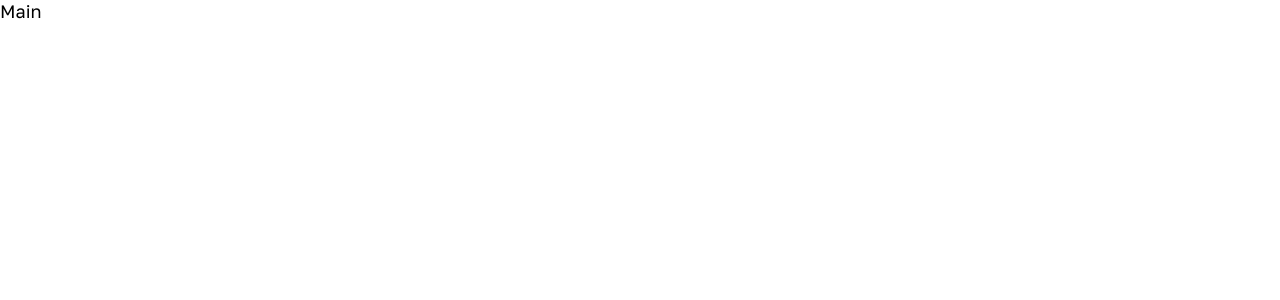
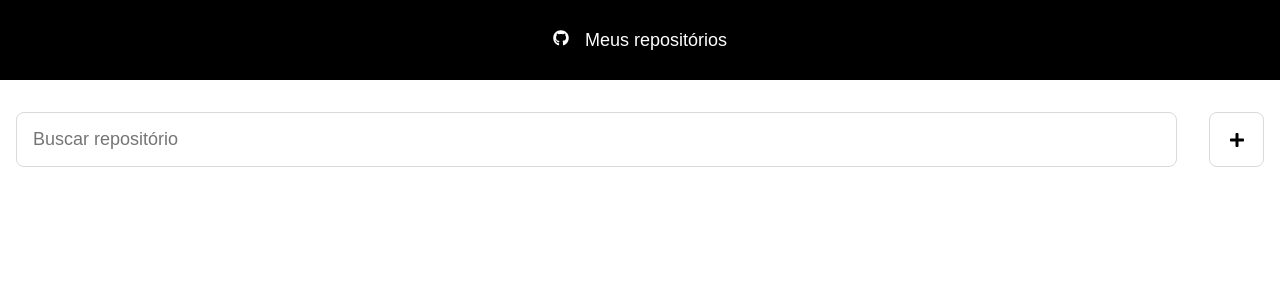
Before and after one commit to ArchimedesRocha/app_Git_Repo, a React (Create React App) app: page / in a window 1280 px wide. Shown: the top 300 px of the page. Built offline with nearby package versions, Linux system fonts and the light colour scheme.

Commit message:
Configure form

```diff
--- a/package.json
+++ b/package.json
@@ -8,6 +8,7 @@
     "@testing-library/user-event": "^13.5.0",
     "react": "^18.3.1",
     "react-dom": "^18.3.1",
+    "react-icons": "^5.3.0",
     "react-router-dom": "^6.26.1",
     "react-scripts": "5.0.1",
     "semver": "^7.6.3",
--- a/src/App.js
+++ b/src/App.js
@@ -5,9 +5,7 @@ function App() {
   return (
     <>
       <GlobalStyle/>
-      <div>
-        <Routing/>
-      </div>
+      <Routing/>
     </>
   );
 }
--- a/src/GlobalStyle.js
+++ b/src/GlobalStyle.js
@@ -2,10 +2,74 @@
 import { createGlobalStyle } from 'styled-components';
 
 const GlobalStyle = createGlobalStyle`
-  /* CSS Reset */
+/* CSS Variables */
+  :root {
+// Text Default Collor
+--color-text-default: #18264A;
 
+/* Color's Pallet Others*/
+--color-white: #ffffff;
+--color-black: #000000;
+--color-danger: #ff0000;
+--color-success: #01D318;
+--color-primary: #2B5DE5;
+--color-gray: #A8AAAE;
+
+/* Color's Pallet Yellow*/
+--color-yellow-100: #FFEAAE;
+--color-yellow: #FBC52C;
+
+/* Color's Pallet Red*/
+--color-red-100: #FFEAEA;
+--color-red-200: #F0ADAD;
+--color-red-300: #FCAEB8;
+--color-red-400: #FA8989;
+--color-red-500: #ED6D7E;
+--color-red-600: #EC664A;
+--color-red-700: #CC4F4F;
+--color-red: #FF0000;
+
+/* Color's Pallet Blue*/
+--color-blue-100: #F6FFFF;
+--color-blue-200: #DEFDFD;
+--color-blue-300: #ADE8F0;
+--color-blue-400: #95F2FF;
+--color-blue-450: #00C2FF;
+--color-blue-500: #00A3FF;
+--color-blue-600: #4F88CC;
+--color-blue-650: #161d47;
+--color-blue-675: #18264A;
+--color-blue-700: #6D71B3;
+--color-blue-800: #4E229C;
+--color-blue: #4F88CC;
+
+/* Color's Pallet Green*/
+--color-green-100: #E8FDDE;
+--color-green-200: #B6F0AD;
+--color-green-300: #95FF9F;
+--color-green-400: #00FF1A;
+--color-green-500: #05FD00;
+--color-green-600: #61CC4F;
+--color-green-650: #8DC044;
+--color-green-700: #1D7749;
+--color-green: #2CAC6B;
+
+/* Color's Pallet Gray*/
+--color-gray-100: #D9D9D9;
+--color-gray-150: #888888;
+--color-gray-175: #676767;
+--color-gray-200: #565656;
+--color-gray-300: #504A4A;
+--color-gray-400: #3E3939;
+--color-gray-500: #3C3838;
+--color-gray-600: #2B2828;
+--color-gray-700: #1E1E1E;
+}
+
+/* CSS Font */
 @import url('https://fonts.googleapis.com/css2?family=Golos+Text:wght@400..900&display=swap');
 
+/* CSS Reset */
 *,
 *::before,
 *::after {
@@ -25,18 +89,21 @@ const GlobalStyle = createGlobalStyle`
   //border: 1px solid red;
 }
 
+/* CSS IMG Preset */
 img {
   max-width: 100%;
   display: block;
   object-fit: cover;
 }
 
+/* CSS Text Preset */
 html {
   font-size: 62.5%;
   overflow-x: hidden;
   scroll-behavior: smooth;
 }
 
+/* CSS ScrollBar Preset */
 body {
 
   &::-webkit-scrollbar {
@@ -49,11 +116,26 @@ body {
   }
 }
 
+/* CSS Button Preset */
 button,
 a {
   background-color: transparent;
   cursor: pointer;
 }
+
+/* CSS Container Preset */
+.container {
+  width: 100%;
+  max-width: 132rem;
+  margin: 0 auto;
+  padding: 0 1.6rem;
+}
+
+.container-full {
+  width: 100%;
+  max-width: 100%;
+  margin: 0 auto;
+}
 `;
 
 export default GlobalStyle;
--- a/src/pages/Main/index.js
+++ b/src/pages/Main/index.js
@@ -1,8 +1,32 @@
 import React from "react";
+import { Link } from "react-router-dom";
+
+import {Header, Form, SubmitButton} from './styles'
+import {FaGithub, FaPlus} from 'react-icons/fa'
 
 export default function Main(){
 return(
+  <>
+    <Header>
+        <nav>
+          <ul>
+            <li>
+              <Link to="/"><FaGithub style={{fill:'white'}} size={16}/> Meus repositórios</Link>
+            </li>
+          </ul>
+        </nav>
+    </Header>
 
-  <h1>Main</h1>
+    <div className="container">
+      <Form onSubmit={() =>{}}>
+        <input type="text" placeholder="Buscar repositório"/>
+
+        <SubmitButton>
+          <FaPlus style={{fill:'black'}} size={16}/>
+        </SubmitButton>
+      </Form>
+
+    </div>
+  </>
 )
 }
--- /dev/null
+++ b/src/pages/Main/styles.js
@@ -0,0 +1,59 @@
+import styled from "styled-components";
+
+export const Header = styled.header`
+display: flex;
+align-items: center;
+justify-content: center;
+background: var(--color-black);
+height: 8rem;
+
+margin-bottom: 3.2rem;
+
+nav {
+  ul {
+    li {
+      a {
+        display: flex;
+        gap: 1.6rem;
+        color: var(--color-white)
+      }
+    }
+  }
+}
+`
+
+export const Form = styled.form`
+
+display: flex;
+align-items: center;
+justify-content: center;
+gap: 3.2rem;
+
+input {
+  width: 100%;
+  padding: 1.6rem;
+  border: 0.1rem solid var(--color-gray-100);
+  border-radius: .8rem;
+  outline: none;
+}
+`
+
+export const SubmitButton = styled.button`
+display: flex;
+align-items: center;
+justify-content: center;
+
+padding: 1.85rem;
+border: 0.1rem solid var(--color-gray-100);
+border-radius: .8rem;
+
+svg {
+  transition: all .2s;
+}
+
+&:hover {
+  svg {
+    rotate: 90deg;
+  }
+}
+`
--- /dev/null
+++ b/src/pages/Repositorio/styles.js
@@ -0,0 +1 @@
+import styled from "styled-components";
```
Also changed, not shown: 1 other file (tests, documents, lock files or other folders).
